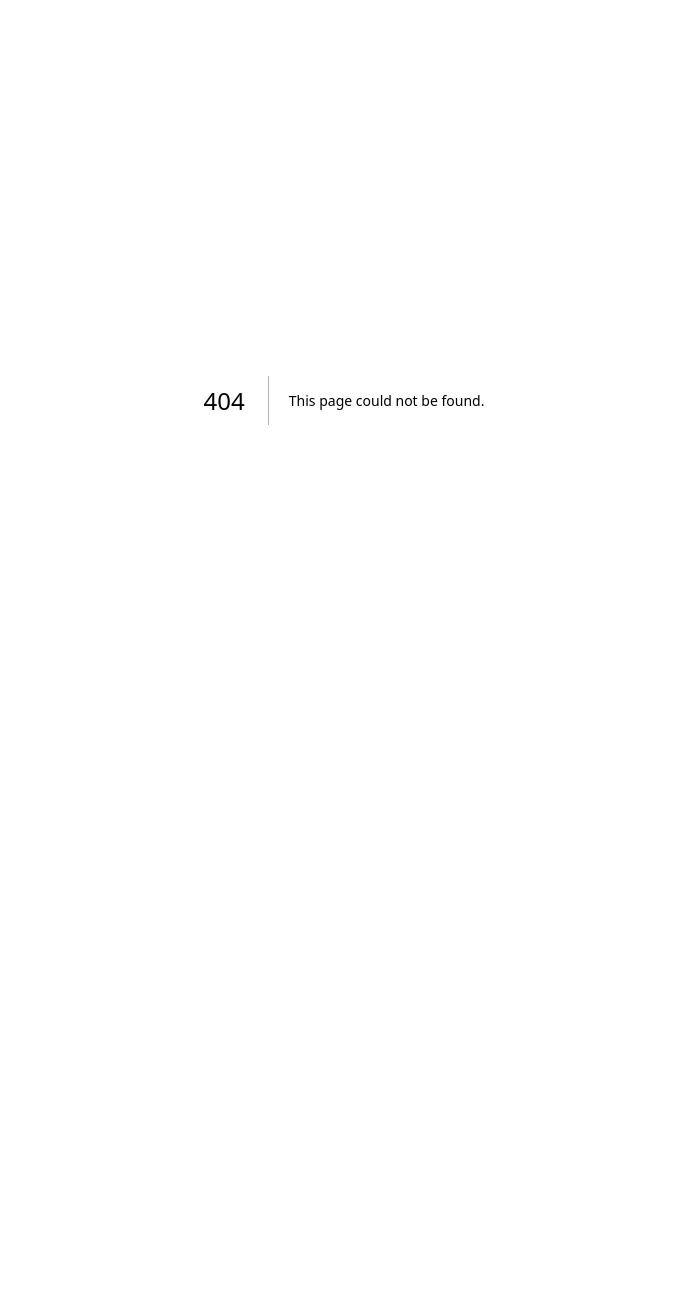
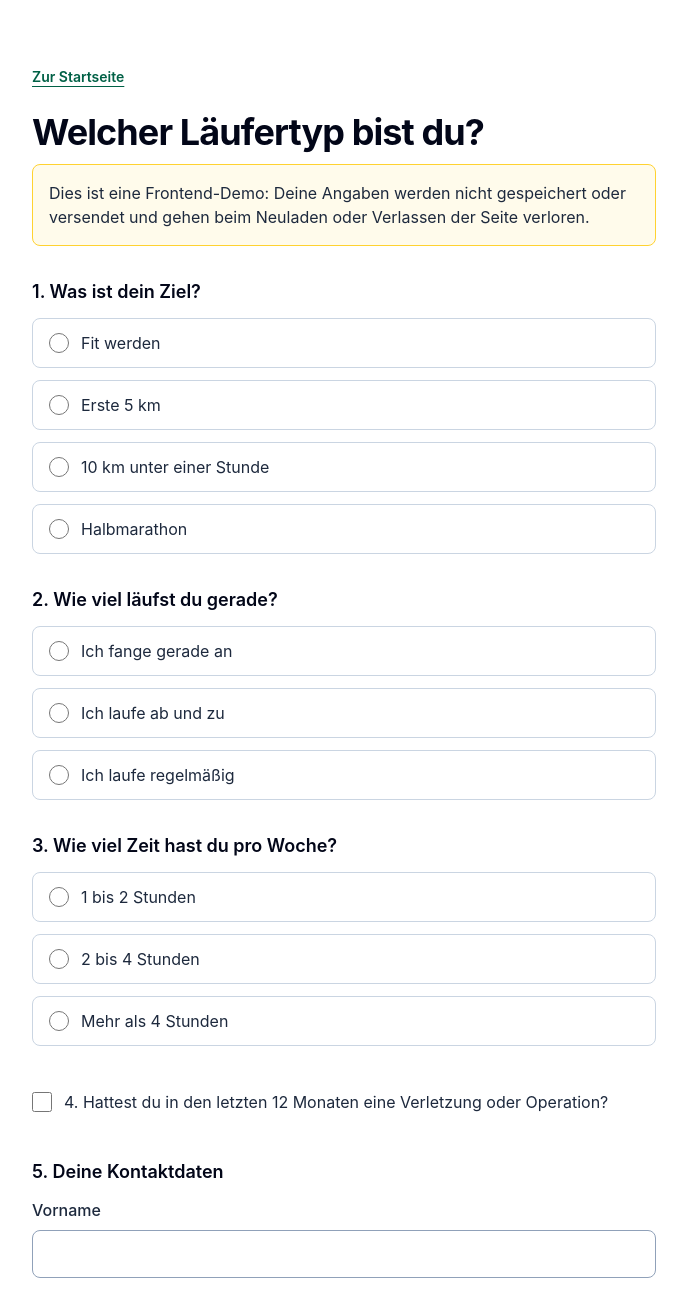
Before and after one commit to NoxelS/quizz-demo, a Next.js app: page /quiz in a window 1280 px wide. Before the commit this address had no page. Shown: the top 1297 px of the page, without its empty margins (296-983 px from the left). Before the commit the page ends 800 px from the top, so only its background shows below. Built offline with nearby package versions, Linux system fonts and the light colour scheme.

Commit message:
feat: add German running quiz flow
- Add an accessible, non-persistent quiz and completion route.
- Include a 12-month injury/operation checkbox.

```diff
--- a/app/page.tsx
+++ b/app/page.tsx
@@ -1,7 +1,24 @@
+import Link from "next/link";
+
 export default function Home() {
   return (
-    <main className="mx-auto flex min-h-screen max-w-3xl items-center px-6">
-      <h1 className="text-3xl font-semibold">Jana Pohl Running</h1>
+    <main className="mx-auto flex min-h-screen max-w-3xl flex-col justify-center gap-6 px-6 py-16">
+      <p className="text-sm font-semibold uppercase tracking-wide text-emerald-800">
+        Jana Pohl Running
+      </p>
+      <h1 className="text-4xl font-bold tracking-tight text-slate-950 sm:text-5xl">
+        Welcher Läufertyp bist du?
+      </h1>
+      <p className="max-w-xl text-lg leading-8 text-slate-700">
+        Beantworte ein paar Fragen zu deinen Laufzielen und finde heraus, was
+        dich beim Laufen bewegt.
+      </p>
+      <Link
+        className="inline-flex min-h-12 w-fit items-center justify-center rounded-lg bg-emerald-800 px-6 py-3 font-semibold text-white hover:bg-emerald-900 focus-visible:outline-2 focus-visible:outline-offset-2 focus-visible:outline-emerald-800"
+        href="/quiz"
+      >
+        Quiz starten
+      </Link>
     </main>
   );
 }
--- /dev/null
+++ b/app/quiz/fertig/page.tsx
@@ -0,0 +1,24 @@
+import Link from "next/link";
+
+export default function QuizFinished() {
+  return (
+    <main className="mx-auto flex min-h-screen max-w-2xl flex-col justify-center gap-5 px-4 py-10 sm:px-6 sm:py-16">
+      <p className="text-sm font-semibold uppercase tracking-wide text-emerald-800">
+        Jana Pohl Running
+      </p>
+      <h1 className="text-3xl font-bold tracking-tight text-slate-950 sm:text-4xl">
+        Danke fürs Mitmachen
+      </h1>
+      <p className="text-lg leading-8 text-slate-700">
+        Deine Antworten wurden nicht gespeichert oder versendet. Eine Auswertung
+        und eine Buchung sind derzeit nicht verfügbar.
+      </p>
+      <Link
+        className="inline-flex min-h-12 w-fit items-center justify-center rounded-lg bg-emerald-800 px-6 py-3 font-semibold text-white hover:bg-emerald-900 focus-visible:outline-2 focus-visible:outline-offset-2 focus-visible:outline-emerald-800"
+        href="/quiz"
+      >
+        Quiz erneut starten
+      </Link>
+    </main>
+  );
+}
--- /dev/null
+++ b/app/quiz/page.tsx
@@ -0,0 +1,134 @@
+"use client";
+
+import Link from "next/link";
+import { useRouter } from "next/navigation";
+
+const questions = [
+  {
+    legend: "Was ist dein Ziel?",
+    options: ["Fit werden", "Erste 5 km", "10 km unter einer Stunde", "Halbmarathon"],
+  },
+  {
+    legend: "Wie viel läufst du gerade?",
+    options: ["Ich fange gerade an", "Ich laufe ab und zu", "Ich laufe regelmäßig"],
+  },
+  {
+    legend: "Wie viel Zeit hast du pro Woche?",
+    options: ["1 bis 2 Stunden", "2 bis 4 Stunden", "Mehr als 4 Stunden"],
+  },
+];
+
+export default function Quiz() {
+  const router = useRouter();
+
+  function handleSubmit(event: React.FormEvent<HTMLFormElement>) {
+    event.preventDefault();
+    router.push("/quiz/fertig");
+  }
+
+  return (
+    <main className="mx-auto min-h-screen max-w-2xl px-4 py-10 sm:px-6 sm:py-16">
+      <Link
+        className="rounded-sm text-sm font-semibold text-emerald-800 underline underline-offset-4 focus-visible:outline-2 focus-visible:outline-offset-2 focus-visible:outline-emerald-800"
+        href="/"
+      >
+        Zur Startseite
+      </Link>
+      <h1 className="mt-6 text-3xl font-bold tracking-tight text-slate-950 sm:text-4xl">
+        Welcher Läufertyp bist du?
+      </h1>
+      <p className="mt-3 rounded-lg border border-amber-300 bg-amber-50 p-4 leading-6 text-slate-800">
+        Dies ist eine Frontend-Demo: Deine Angaben werden nicht gespeichert oder
+        versendet und gehen beim Neuladen oder Verlassen der Seite verloren.
+      </p>
+
+      <form className="mt-8 space-y-8" onSubmit={handleSubmit}>
+        {questions.map(({ legend, options }, questionIndex) => (
+          <fieldset className="space-y-3" key={legend}>
+            <legend className="mb-3 text-lg font-semibold text-slate-950">
+              {questionIndex + 1}. {legend}
+            </legend>
+            {options.map((option) => (
+              <label
+                className="flex min-h-12 cursor-pointer items-center gap-3 rounded-lg border border-slate-300 px-4 py-3 text-slate-800 hover:bg-slate-50 has-[:focus-visible]:outline-2 has-[:focus-visible]:outline-offset-2 has-[:focus-visible]:outline-emerald-800"
+                key={option}
+              >
+                <input
+                  className="size-5 accent-emerald-800"
+                  name={`question-${questionIndex + 1}`}
+                  required
+                  type="radio"
+                  value={option}
+                />
+                {option}
+              </label>
+            ))}
+          </fieldset>
+        ))}
+
+        <div>
+          <label
+            className="flex min-h-12 cursor-pointer items-center gap-3 text-slate-800"
+            htmlFor="injuries"
+          >
+            <input
+              className="size-5 accent-emerald-800"
+              id="injuries"
+              name="injuries"
+              type="checkbox"
+            />
+            4. Hattest du in den letzten 12 Monaten eine Verletzung oder
+            Operation?
+          </label>
+        </div>
+
+        <fieldset className="space-y-4">
+          <legend className="mb-3 text-lg font-semibold text-slate-950">
+            5. Deine Kontaktdaten
+          </legend>
+          <div>
+            <label className="block font-medium text-slate-800" htmlFor="first-name">
+              Vorname
+            </label>
+            <input
+              autoComplete="given-name"
+              className="mt-2 min-h-12 w-full rounded-lg border border-slate-400 bg-white px-3 text-slate-950 focus-visible:outline-2 focus-visible:outline-offset-2 focus-visible:outline-emerald-800"
+              id="first-name"
+              name="firstName"
+              required
+              type="text"
+            />
+          </div>
+          <div>
+            <label className="block font-medium text-slate-800" htmlFor="email">
+              E-Mail-Adresse
+            </label>
+            <input
+              autoComplete="email"
+              className="mt-2 min-h-12 w-full rounded-lg border border-slate-400 bg-white px-3 text-slate-950 focus-visible:outline-2 focus-visible:outline-offset-2 focus-visible:outline-emerald-800"
+              id="email"
+              name="email"
+              required
+              type="email"
+            />
+          </div>
+          <label className="flex min-h-12 cursor-pointer items-center gap-3 text-slate-800">
+            <input
+              className="size-5 accent-emerald-800"
+              name="newsletter"
+              type="checkbox"
+            />
+            Ich möchte Janas Newsletter erhalten.
+          </label>
+        </fieldset>
+
+        <button
+          className="min-h-12 w-full rounded-lg bg-emerald-800 px-6 py-3 font-semibold text-white hover:bg-emerald-900 focus-visible:outline-2 focus-visible:outline-offset-2 focus-visible:outline-emerald-800 sm:w-auto"
+          type="submit"
+        >
+          Quiz abschließen
+        </button>
+      </form>
+    </main>
+  );
+}
```
